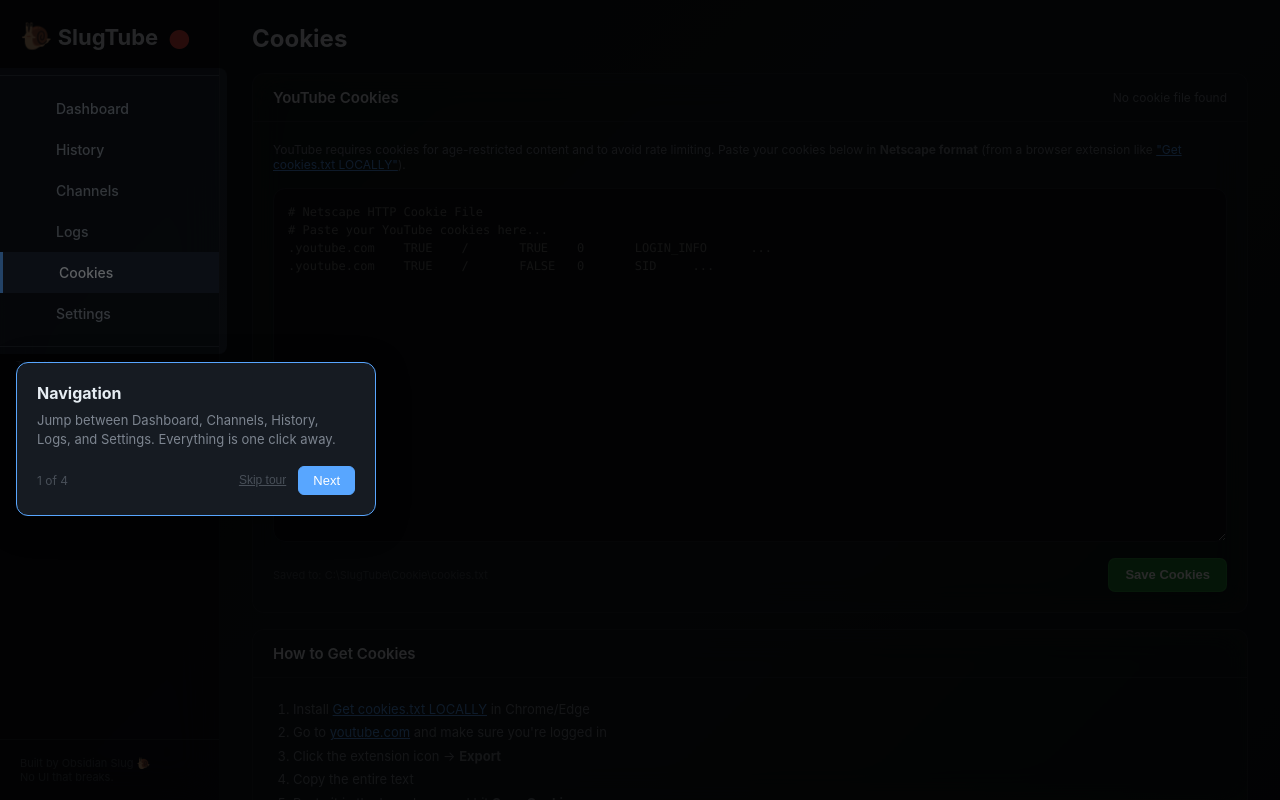
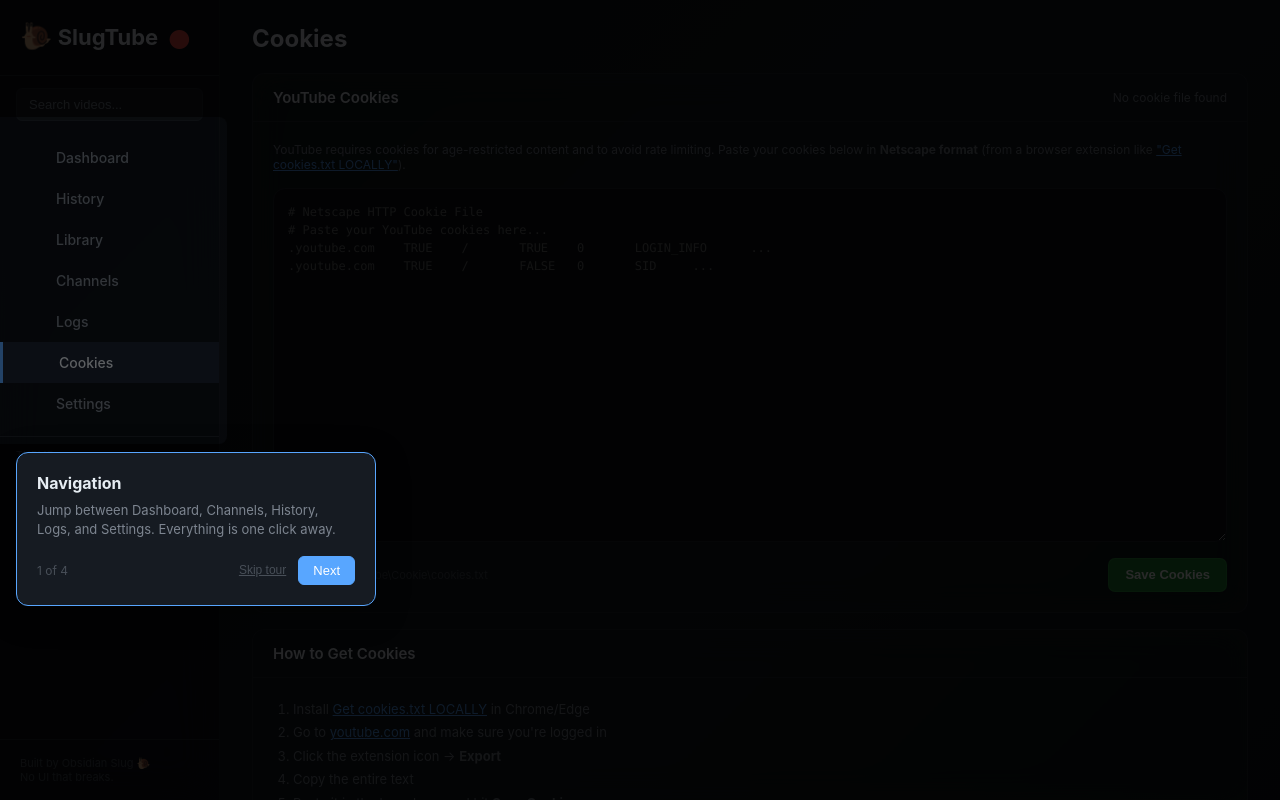
Before and after one commit to bmcgarybot/slugtube-oss, a Flask app: page /cookies in a window 1280 px wide. Run offline with Flask 3, Linux system fonts and the light colour scheme; parts of the project's set-up code (start-up, migrations or seed data) failed here and were passed over; some libraries are stand-ins or nearby versions.

Commit message:
Add Library to nav + global search bar in sidebar

```diff
--- a/web/templates/base.html
+++ b/web/templates/base.html
@@ -73,6 +73,20 @@
         .cookie-dot.expired { color: #f85149; }
         .cookie-dot.missing { color: #f85149; }
         .cookie-dot.rejected { color: #f85149; }
+        .sidebar-search { padding: 12px 16px 4px; }
+        .sidebar-search input {
+            width: 100%;
+            padding: 8px 12px;
+            background: rgba(255,255,255,0.06);
+            border: 1px solid var(--border);
+            border-radius: 6px;
+            color: var(--text);
+            font-size: 13px;
+            outline: none;
+            box-sizing: border-box;
+        }
+        .sidebar-search input:focus { border-color: var(--accent); background: rgba(255,255,255,0.1); }
+        .sidebar-search input::placeholder { color: var(--text-dim); }
         .sidebar-nav { padding: 12px 0; }
         .sidebar-nav a {
             display: flex;
@@ -1281,12 +1295,18 @@
 
 <aside class="sidebar">
     <div class="sidebar-brand"><span>🐌</span> SlugTube <span id="cookie-dot" class="cookie-dot" title="Checking cookies...">●</span></div>
+    <form class="sidebar-search" action="/library" method="GET">
+        <input type="text" name="q" placeholder="Search videos..." aria-label="Search videos">
+    </form>
     <nav class="sidebar-nav" onclick="if(window.innerWidth<=900){document.querySelector('.sidebar').classList.remove('open');document.querySelector('.sidebar-overlay').classList.remove('open');}">
         <a href="/" class="{% if page == 'dashboard' %}active{% endif %}">
             <span class="icon"></span> Dashboard
         </a>
         <a href="/history" class="{% if page == 'history' %}active{% endif %}">
             <span class="icon"></span> History
+        </a>
+        <a href="/library" class="{% if page == 'library' %}active{% endif %}">
+            <span class="icon"></span> Library
         </a>
         <a href="/channels" class="{% if page == 'channels' %}active{% endif %}">
             <span class="icon"></span> Channels
```
